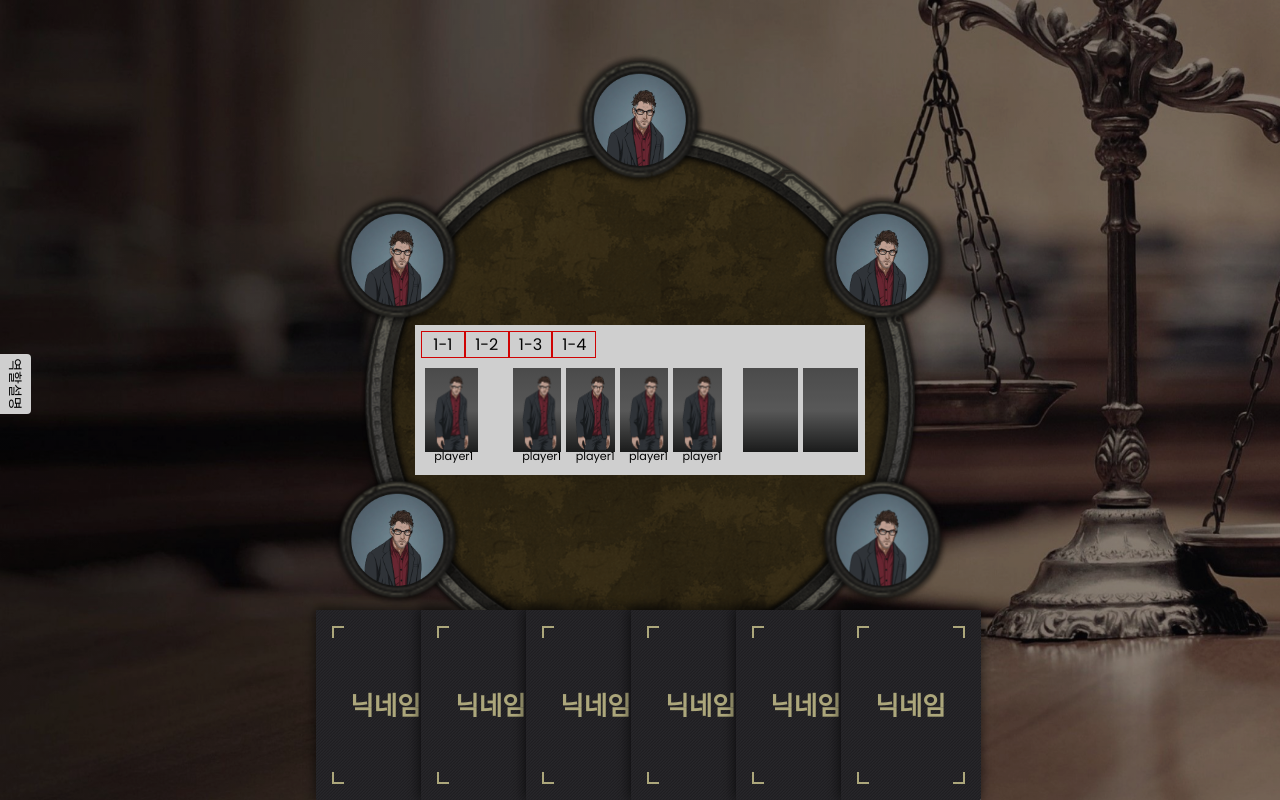
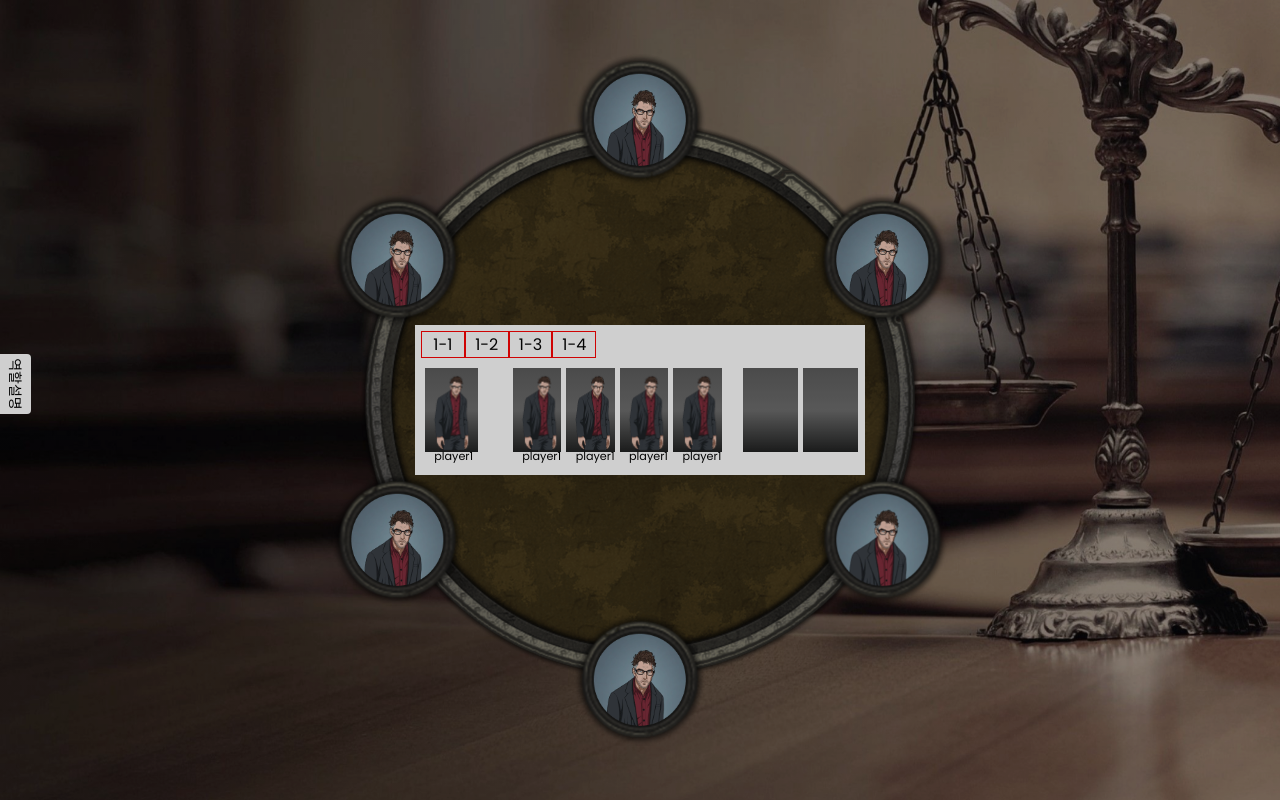
Before and after one commit to jhjo01/ssavalon_FE, a React (Create React App) app: page /game in a window 1280 px wide. Built offline with nearby package versions, Linux system fonts and the light colour scheme.

Commit message:
Style : bottom to top modal card animation

```diff
--- a/src/components/select-card/SelectCard.module.css
+++ b/src/components/select-card/SelectCard.module.css
@@ -3,11 +3,22 @@
   justify-content: center;
   align-items: center;
   position: fixed;
-  bottom: 0;
+  bottom: 0px;
   left: 52%;
-  transform: translateX(-50%);
+  transform: translate(-50%, 25%);
   background-color: #fff;
   border-top-right-radius: 100%;
   border-top-left-radius: 100%;
-  transition: all 1s;
+  animation-name: up;
+  animation-duration: 1s;
 }
+
+@keyframes up {
+  0% {
+    bottom: -300px;
+  }
+
+  100% {
+    bottom: 0px;
+  }
+}
--- a/src/components/ui/gameboard/GameBoard.jsx
+++ b/src/components/ui/gameboard/GameBoard.jsx
@@ -2,7 +2,6 @@ import styles from "./GameBoard.module.css";
 import GameBoardImage from "../../../assets/images/image-game-board.png";
 import AvatarImage from "../avatar/AvatarImage";
 import ButtonRS from "../button/ButtonRS";
-import SelectCard from "../../select-card/SelectCard";
 
 const GameBoard = () => {
   const peoples = [
@@ -55,7 +54,6 @@ const GameBoard = () => {
           <ButtonRS content="준비" />
         </div>
       </div>
-      <SelectCard />
     </>
   );
 };
```
